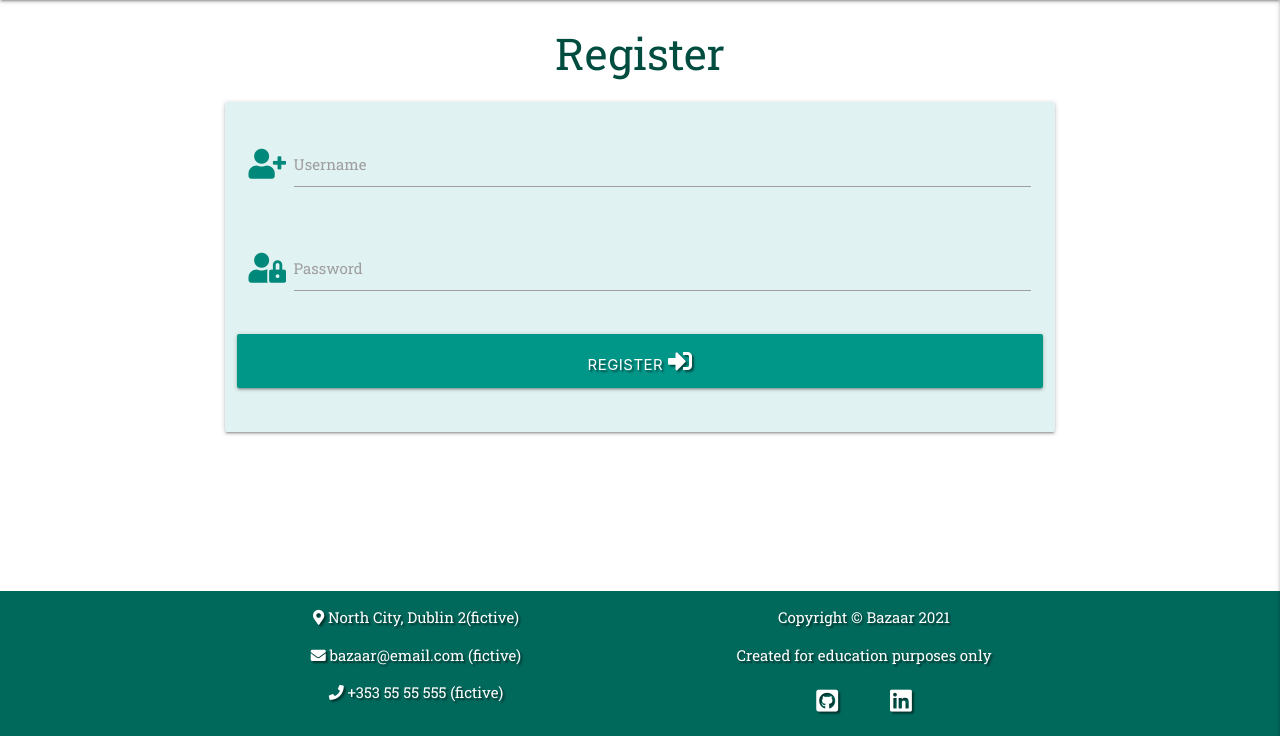
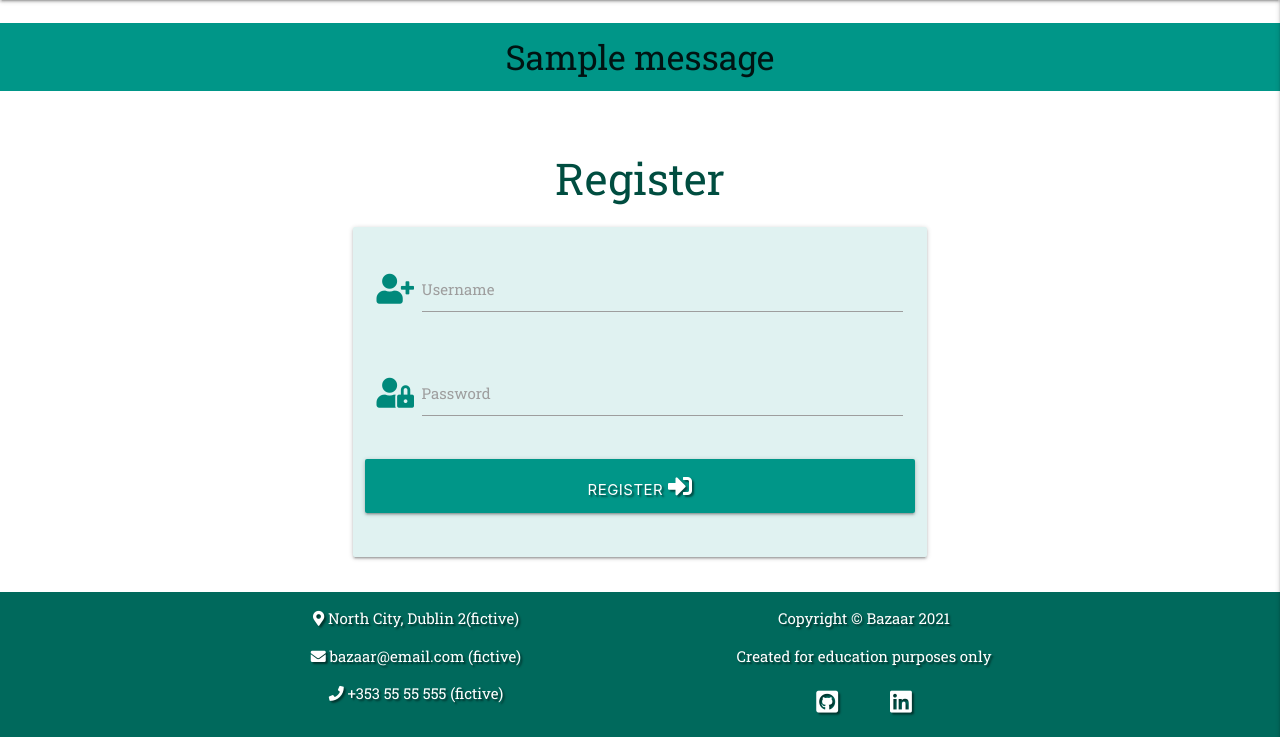
Before and after one commit to Kiran6248/MS3-bazaar, a Flask app: page /register in a window 1280 px wide. Shown: the part 64-801 px from the top of the page. Run offline with Flask 2, Linux system fonts and the light colour scheme; one stand-in notice (Sample message) is shown; some libraries are stand-ins or nearby versions.

Commit message:
Add Flash messages to Register page

```diff
--- a/app.py
+++ b/app.py
@@ -27,6 +27,23 @@ def get_ads():
 
 @app.route("/register", methods=["GET", "POST"])
 def register():
+    if request.method == "POST":
+        # check if username already exists in db
+        existing_user = mongo.db.users.find_one(
+            {"username": request.form.get("username").lower()})
+        if existing_user:
+            flash("Username already exists")
+            return redirect(url_for("register"))
+
+        register = {
+            "username": request.form.get("username").lower(),
+            "password": generate_password_hash(request.form.get("password"))
+        }
+        mongo.db.users.insert_one(register)
+
+        # put the new user into 'session' cookie
+        session["user"] = request.form.get("username").lower()
+        flash("Registration Successful!")
     return render_template("register.html")
 
 
--- a/static/css/style.css
+++ b/static/css/style.css
@@ -14,6 +14,10 @@ main {
 
 .text-shadow {
     text-shadow: 2px 2px 2px rgba(0,0,0,0.5);
+}
+
+.flashes h4 {
+    line-height: 2;
 }
 
 /*------------------------------------------------navbar*/
--- a/templates/base.html
+++ b/templates/base.html
@@ -45,7 +45,20 @@
         </ul>
     </header>
 
-    <main>
+    <section>
+        <!-- flash messages -->
+        {% with messages = get_flashed_messages() %}
+            {% if messages %}
+                {% for message in messages %}
+                    <div class="row flashes">
+                        <h4 class="teal darken-5 center-align">{{ message }}</h4>
+                    </div>
+                {% endfor %}
+            {% endif %}
+        {% endwith %}
+    </section>
+
+    <main class="container">
         {% block content %}
         {% endblock %}
     </main>
```
